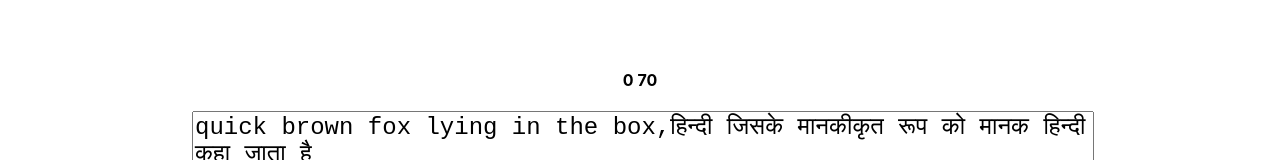
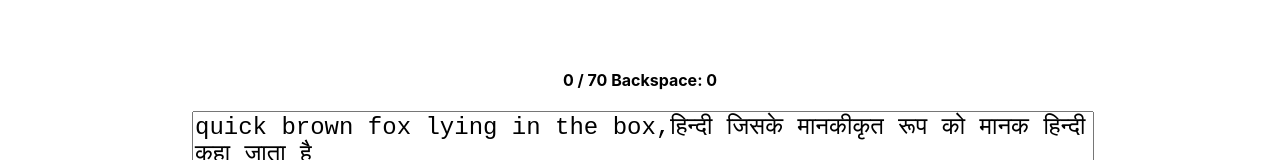
Before and after one commit to ParasArya289/Typist, a React (Create React App) app: page / in a window 1280 px wide. Shown: the part 158-318 px from the top of the page. Built offline with nearby package versions, Linux system fonts and the light colour scheme.

Commit message:
feat: backspace count

```diff
--- a/src/Pages/Home/Home.js
+++ b/src/Pages/Home/Home.js
@@ -6,6 +6,8 @@ export const Home = () => {
   const [toBeTyped, setToBeTyped] = useState(
     "quick brown fox lying in the box,हिन्दी जिसके मानकीकृत रूप को मानक हिन्दी कहा जाता है"
   );
+  const [backSpacePressed, setBackSpacePressed] = useState(0);
+
   // const [element, setElement] = useState([]);
 
   const toBeTypedRef = useRef(null);
@@ -71,10 +73,17 @@ export const Home = () => {
     }
   };
 
+  const handleBackSpace = (e) => {
+    if (e.key === "Backspace") {
+      setBackSpacePressed((prev) => prev + 1);
+    }
+  };
+
   return (
     <main className="home">
       <h4>
-        {checkCorrectCount()?.count} {toBeTyped.replaceAll(" ", "").length}
+        {checkCorrectCount()?.count} / {toBeTyped.replaceAll(" ", "").length}{" "}
+        Backspace: {backSpacePressed}
       </h4>
       <section className="typing-section">
         <textarea ref={toBeTypedRef} value={toBeTyped} />
@@ -89,7 +98,8 @@ export const Home = () => {
         </form>
         <textarea
           placeholder="start typing here"
-          onChange={(e) => moveCarret}
+          onChange={(e) => setUserInput(e.target.value)}
+          onKeyDown={(e) => handleBackSpace(e)}
         />
       </section>
     </main>
```
